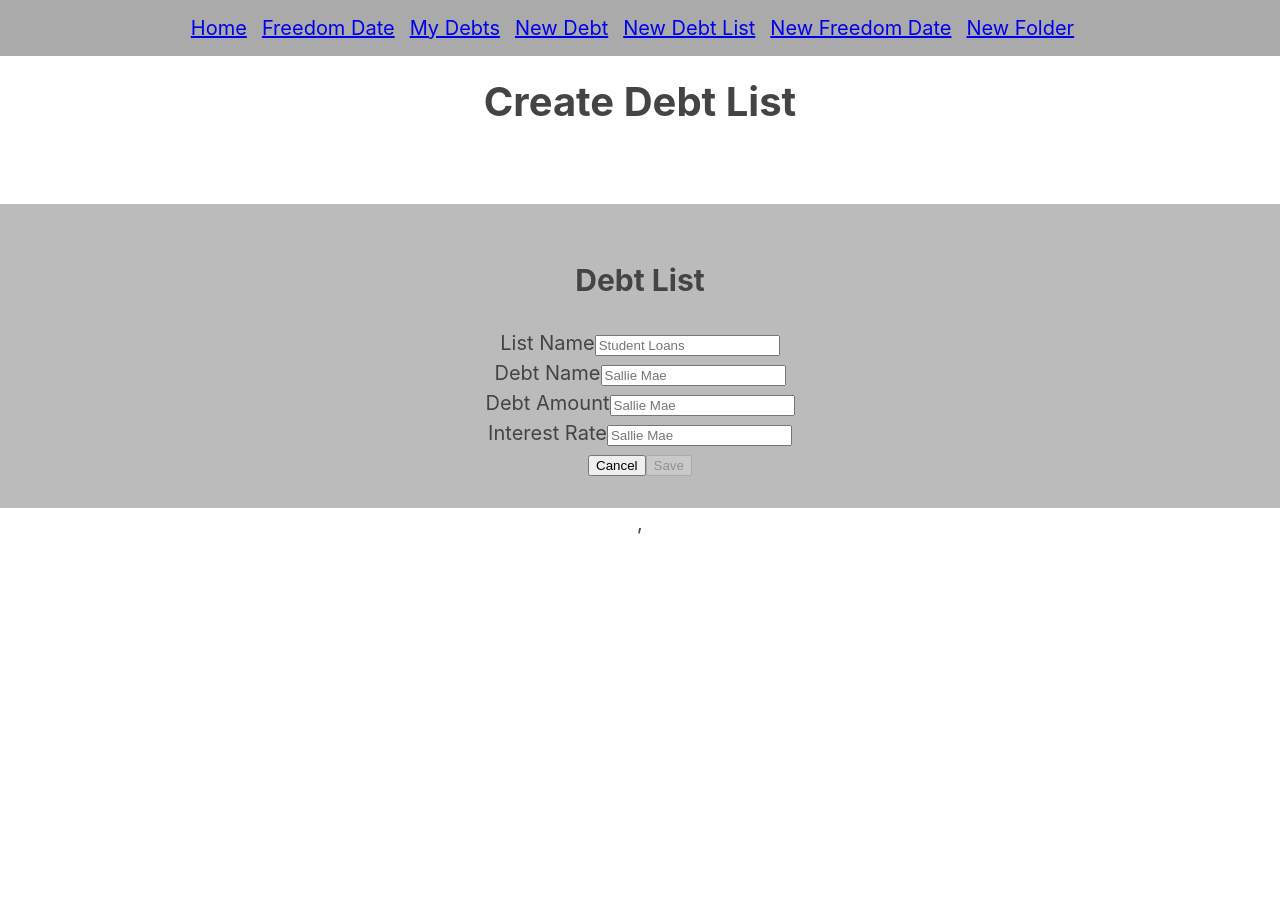
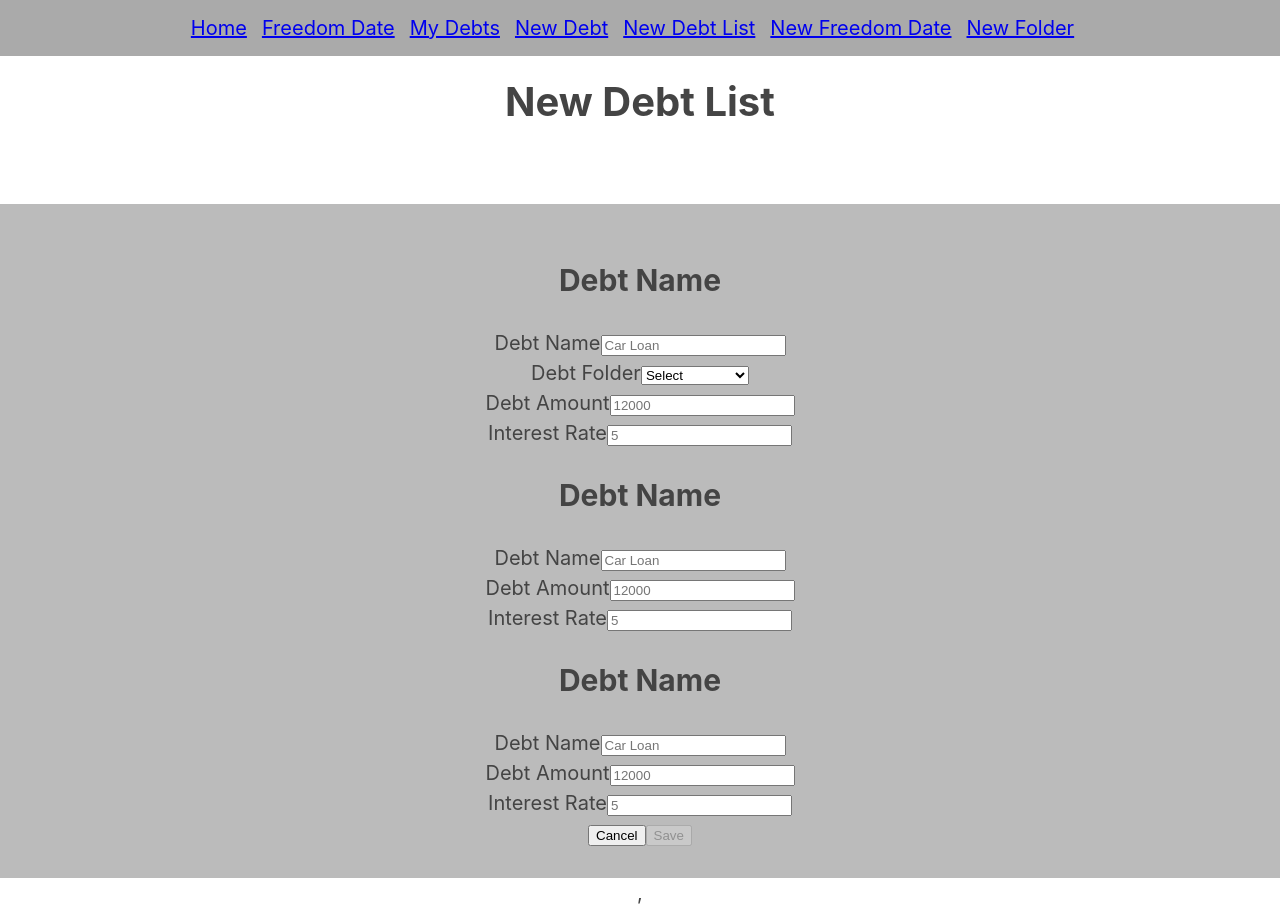
Before and after one commit to LindenDaniels/freedomly-client, a React (Create React App) app: page /new-debt-list in a window 1280 px wide. Before the commit the page ends 800 px from the top, so only its background shows below. Built offline with nearby package versions, Linux system fonts and the light colour scheme.

Commit message:
Add multiple debts functionality to newdebtlist

```diff
--- a/src/App.js
+++ b/src/App.js
@@ -46,7 +46,7 @@ class App extends Component {
 
             <Route
               path='/new-debt-list'
-              render={() => <NewDebtList
+              render={(props) => <NewDebtList {...props}
                 store={STORE}
               />}
             />
--- a/src/Forms/NewDebt/NewDebt.js
+++ b/src/Forms/NewDebt/NewDebt.js
@@ -127,7 +127,7 @@ updateFormEntry(e) {
         }
         const STORE = this.props.store;
         const folderId = this.state.folderId
-        console.log(folderId)
+
         const folder = this.props.store.folders.find(folder => +folder.id === +folderId)
 
 
--- a/src/Forms/NewDebtList/NewDebtList.js
+++ b/src/Forms/NewDebtList/NewDebtList.js
@@ -6,13 +6,23 @@ import './NewDebtList.css';
  class NewDebtList extends React.Component {
 
     state = {
-        listName: "",
         debtName: "",
+        debtFolder: "",
         debtAmount: "",
         interestRate: "",
+        debtName2: "",
+        debtFolder2: "",
+        debtAmount2: "",
+        interestRate2: "",
+        debtName3: "",
+        debtAmount3: "",
+        interestRate3: "",
+        folders: "",
+        folderId: "",
+        debtId: "",
         id: "",
         formValid: false,
-        listNameValid: false,
+        debtFolderValid: false,
         debtNameValid: false,
         debtAmountValid: false,
         interestRateValid: false,
@@ -23,15 +33,16 @@ updateFormEntry(e) {
         const name = e.target.name;
         const value = e.target.value;
 
-        const id = Math.floor(Math.random() * 100) + 5;
+        const debtId = Math.floor(Math.random() * 100) + 5;
+        let id = Math.floor(Math.random() * 100) + 5;
 
 
-        /*if (e.target.selectedOptions) {
+        if (e.target.selectedOptions) {
             id = e.target.selectedOptions[0].id;
             this.setState({
                 'folderId': id
             })
-        }*/
+        }
         this.setState({
             [e.target.name]: e.target.value,
             id: id
@@ -44,7 +55,7 @@ updateFormEntry(e) {
 
         value = value.trim();
 
-        if ((name === 'listName') || (name === 'debtName') || (name === 'debtAmount') || (name === 'interestRate')) {
+        if ((name === 'debtFolder') || (name === 'debtName') || (name === 'debtAmount') || (name === 'interestRate')) {
             if (value.length < 1) {
                 hasErrors = true
             }
@@ -61,8 +72,8 @@ updateFormEntry(e) {
 
     formValid() {
 
-        const { listNameValid, debtNameValid, debtAmountValid, interestRateValid } = this.state;
-        if (listNameValid && debtNameValid && debtAmountValid && interestRateValid === true) {
+        const { debtFolderValid, debtNameValid, debtAmountValid, interestRateValid } = this.state;
+        if (debtFolderValid && debtNameValid && debtAmountValid && interestRateValid === true) {
             this.setState({
                 formValid: true,
                 validationMessage: null
@@ -111,75 +122,100 @@ updateFormEntry(e) {
 
     handleSubmit(e) {
         e.preventDefault();
-        const { listName, debtName, debtAmount, debtInterestRate, id } = this.state;
+        const { debtFolder, debtName, debtAmount, interestRate, debtName2, debtAmount2, interestRate2, debtName3, debtAmount3, interestRate3, id } = this.state;
 
-        const debtList = {
-            listName: listName,
+        const newDebtList = {
+            debtFolder: debtFolder,
             debtName: debtName,
             debtAmount: debtAmount,
-            debtInterestRate: debtInterestRate,
+            interestRate: interestRate,
+            debtName2: debtName2,
+            debtAmount2: debtAmount2,
+            interestRate2: interestRate2,
+            debtName3: debtName3,
+            debtAmount3: debtAmount3,
+            interestRate3: interestRate3,
             id: id
 
         }
         const STORE = this.props.store;
-        const folderId = this.props.store.folders.id
+        const folderId = this.state.folderId
+
+        const folder = this.props.store.folders.find(folder => +folder.id === +folderId)
 
 
-        folderId.push(debtList);
-        this.props.history.push('/folder-list/:folderId');
+        //const debtFolder = this.props.store.debtFolder
+
+
+        folder.debts.push(newDebtList);
+        this.props.history.push('/folder-list/');
 
         this.setState({error: null})
     };
 
 
     render() {
+        const folders = this.props.store.folders
+
+        const options = folders.map((folder) => {
+            return (
+            <option
+                key ={folder.id}
+                id={folder.id}>
+            {folder.name}
+            </option>
+            )
+        })
+
 
         return (
              <>
             <header>
-                <h1>Create Debt List</h1>
+                <h1>New Debt List</h1>
             </header>
             <section>
             <form
-                className="newdebtlist-form"
+                className="newdebt-form"
                 onSubmit={e => this.handleSubmit(e)}>
-                <h2 className="title">Debt List</h2>
-                <div className="form-section">
-                  <label htmlFor="list-name">List Name</label>
-                  <input
-                    type="text"
-                    className="field"
-                    name="list-name"
-                    id="list-name"
-                    aria-label="list-name"
-                    aria-required="true"
-                    placeholder="Student Loans"
-                    onChange={e => this.updateFormEntry(e)}
-                    />
-                </div>
+                <h2 className="title">Debt Name</h2>
                 <div className="form-section">
                   <label htmlFor="debt-name">Debt Name</label>
                   <input
                     type="text"
                     className="field"
-                    name="debt-name"
+                    name="debtName"
                     id="debt-name"
                     aria-label="debt-name"
                     aria-required="true"
-                    placeholder="Sallie Mae"
+                    placeholder="Car Loan"
                     onChange={e => this.updateFormEntry(e)}
                     />
+                </div>
+                <div className="form-section">
+                  <label htmlFor="debtFolder">Debt Folder</label>
+                  <select
+                    type="text"
+                    className="field"
+                    name="debtFolder"
+                    id="debtFolder"
+                    aria-label="folder"
+                    aria-required="true"
+                    ref={this.debtFolder}
+                    onChange={e => this.updateFormEntry(e)}>
+                        <option>Select</option>
+                        { options }
+                    </select>
                 </div>
                 <div className="form-section">
                   <label htmlFor="debt-amount">Debt Amount</label>
                   <input
                     type="number"
                     className="field"
-                    name="debt-amount"
+                    name="debtAmount"
                     id="debt-amount"
                     aria-label="debt-amount"
                     aria-required="true"
-                    placeholder="Sallie Mae"
+                    placeholder="12000"
                     onChange={e => this.updateFormEntry(e)}
                     />
                 </div>
@@ -188,11 +224,91 @@ updateFormEntry(e) {
                   <input
                     type="number"
                     className="field"
-                    name="interest-rate"
+                    name="interestRate"
                     id="interest-rate"
                     aria-label="interest-rate"
                     aria-required="true"
-                    placeholder="Sallie Mae"
+                    placeholder="5"
+                    onChange={e => this.updateFormEntry(e)}
+                    />
+                </div>
+                <h2 className="title">Debt Name</h2>
+                <div className="form-section">
+                  <label htmlFor="debt-name-2">Debt Name</label>
+                  <input
+                    type="text"
+                    className="field"
+                    name="debtName2"
+                    id="debt-name-2"
+                    aria-label="debt-name"
+                    aria-required="true"
+                    placeholder="Car Loan"
+                    onChange={e => this.updateFormEntry(e)}
+                    />
+                </div>
+                <div className="form-section">
+                  <label htmlFor="debt-amount-2">Debt Amount</label>
+                  <input
+                    type="number"
+                    className="field"
+                    name="debtAmount2"
+                    id="debt-amount-2"
+                    aria-label="debt-amount"
+                    aria-required="true"
+                    placeholder="12000"
+                    onChange={e => this.updateFormEntry(e)}
+                    />
+                </div>
+                <div className="form-section">
+                  <label htmlFor="interest-rate-2">Interest Rate</label>
+                  <input
+                    type="number"
+                    className="field"
+                    name="interestRate2"
+                    id="interest-rate-2"
+                    aria-label="interest-rate"
+                    aria-required="true"
+                    placeholder="5"
+                    onChange={e => this.updateFormEntry(e)}
+                    />
+                </div>
+                <h2 className="title">Debt Name</h2>
+                <div className="form-section">
+                  <label htmlFor="debt-name-3">Debt Name</label>
+                  <input
+                    type="text"
+                    className="field"
+                    name="debtName3"
+                    id="debt-name-3"
+                    aria-label="debt-name"
+                    aria-required="true"
+                    placeholder="Car Loan"
+                    onChange={e => this.updateFormEntry(e)}
+                    />
+                </div>
+                <div className="form-section">
+                  <label htmlFor="debt-amount-3">Debt Amount</label>
+                  <input
+                    type="number"
+                    className="field"
+                    name="debtAmount3"
+                    id="debt-amount-3"
+                    aria-label="debt-amount"
+                    aria-required="true"
+                    placeholder="12000"
+                    onChange={e => this.updateFormEntry(e)}
+                    />
+                </div>
+                <div className="form-section">
+                  <label htmlFor="interest-rate-3">Interest Rate</label>
+                  <input
+                    type="number"
+                    className="field"
+                    name="interestRate3"
+                    id="interest-rate-3"
+                    aria-label="interest-rate"
+                    aria-required="true"
+                    placeholder="5"
                     onChange={e => this.updateFormEntry(e)}
                     />
                 </div>
--- a/src/Lists/DebtList/DebtList.js
+++ b/src/Lists/DebtList/DebtList.js
@@ -24,7 +24,7 @@ export default class DebtList extends Component {
 
         //const folders = this.props.store.folders
         const folders = this.props.store.folders.filter(folder => +folder.id === +this.props.match.params.folderId)
-        console.log(this.props.match.params)
+
         return (
 
             <>
```
